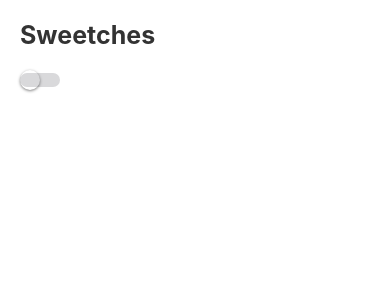
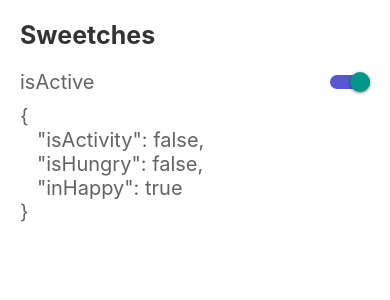
Before and after one commit to JeralPineda/Components-RN, a React Native app: screen /SwitchScreen in a window 390 px wide. Shown: the top 300 px of the page. Built offline with nearby package versions, Linux system fonts and the light colour scheme.

Commit message:
feat: custom switch

```diff
--- /dev/null
+++ b/src/components/form/index.ts
@@ -0,0 +1 @@
+export {CustomSwitch as Switch} from "./switch";
--- /dev/null
+++ b/src/components/form/switch/Switch.tsx
@@ -0,0 +1,24 @@
+import React, {useState} from "react";
+import {StyleSheet, Switch, Platform} from "react-native";
+
+interface CustomSwitchProps {
+  isOn: boolean;
+}
+
+export const CustomSwitch = ({isOn}: CustomSwitchProps) => {
+  const [isEnabled, setIsEnabled] = useState(isOn);
+
+  const toggleSwitch = () => setIsEnabled(!isEnabled);
+
+  return (
+    <Switch
+      trackColor={{false: "#d9d9db", true: "#5856d6"}}
+      thumbColor={Platform.OS === "android" ? "#5856d6" : ""}
+      // ios_backgroundColor="#3e3e3e"
+      onValueChange={toggleSwitch}
+      value={isEnabled}
+    />
+  );
+};
+
+const styles = StyleSheet.create({});
--- /dev/null
+++ b/src/components/form/switch/index.ts
@@ -0,0 +1 @@
+export {CustomSwitch} from "./Switch";
--- a/src/screens/SwitchScreen.tsx
+++ b/src/screens/SwitchScreen.tsx
@@ -1,22 +1,24 @@
 import React, {useState} from "react";
-import {StyleSheet, View, Switch, Platform} from "react-native";
+import {StyleSheet, View, Text} from "react-native";
 import {FlatListMenuHeader} from "../components/flatlist";
+import {Switch} from "../components/form";
 
 export const SwitchScreen = () => {
-  const [isEnabled, setIsEnabled] = useState(false);
-  const toggleSwitch = () => setIsEnabled(previousState => !previousState);
+  const [state, setstate] = useState({
+    isActivity: false,
+    isHungry: false,
+    inHappy: true,
+  });
 
   return (
     <View style={styles.container}>
       <FlatListMenuHeader title="Sweetches" />
+      <View style={styles.switchRow}>
+        <Text style={styles.switchText}>isActive</Text>
+        <Switch isOn={true} />
+      </View>
 
-      <Switch
-        trackColor={{false: "#d9d9db", true: "#5856d6"}}
-        thumbColor={Platform.OS === "android" ? "#5856d6" : ""}
-        // ios_backgroundColor="#3e3e3e"
-        onValueChange={toggleSwitch}
-        value={isEnabled}
-      />
+      <Text style={styles.switchText}>{JSON.stringify(state, null, 3)}</Text>
     </View>
   );
 };
@@ -24,5 +26,16 @@ export const SwitchScreen = () => {
 const styles = StyleSheet.create({
   container: {
     marginHorizontal: 20,
+    // alignItems: "flex-start",
+  },
+  switchRow: {
+    flexDirection: "row",
+    justifyContent: "space-between",
+    alignItems: "center",
+    marginBottom: 10,
+  },
+  switchText: {
+    fontSize: 20,
+    color: "#646363",
   },
 });
```
